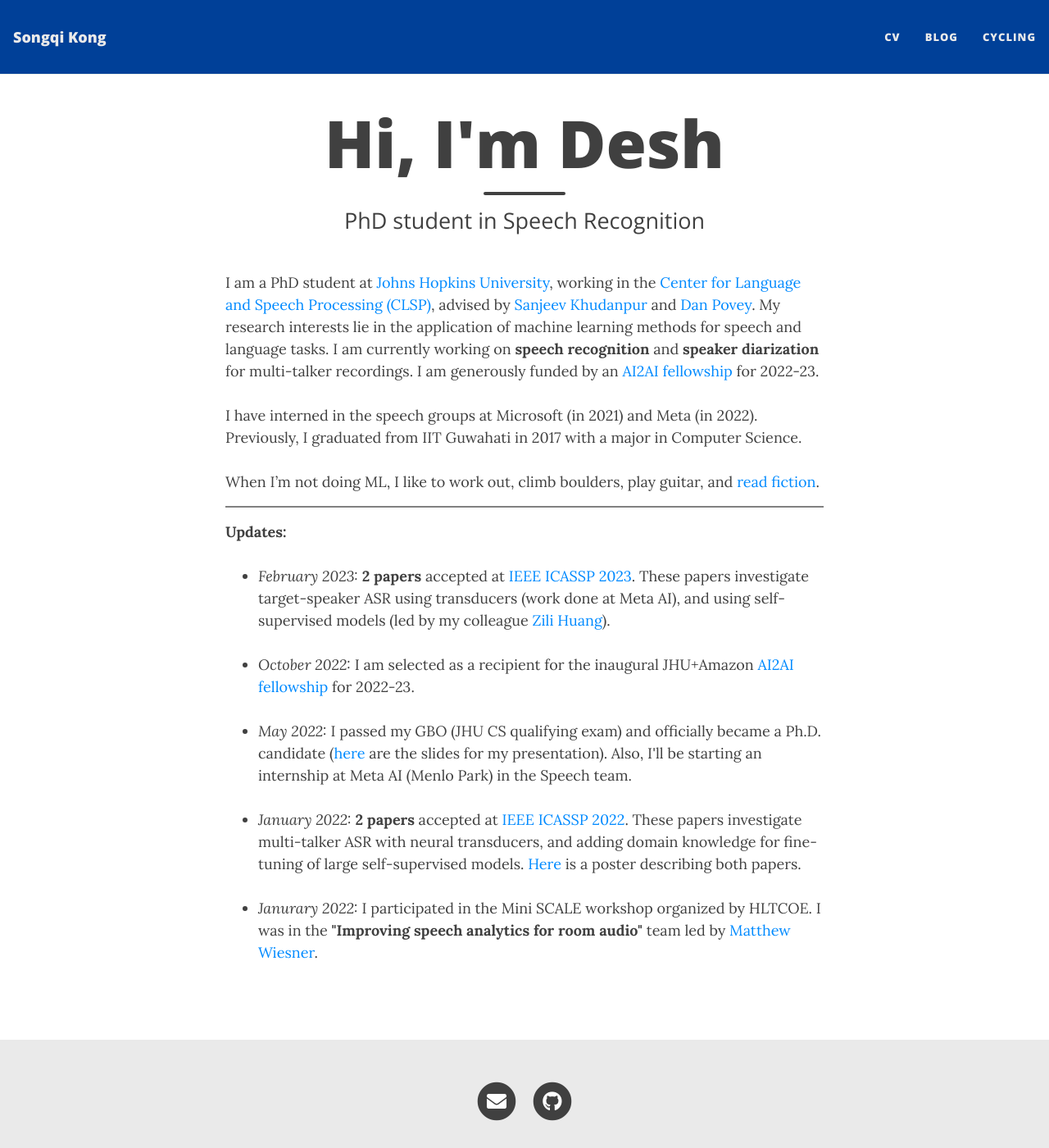
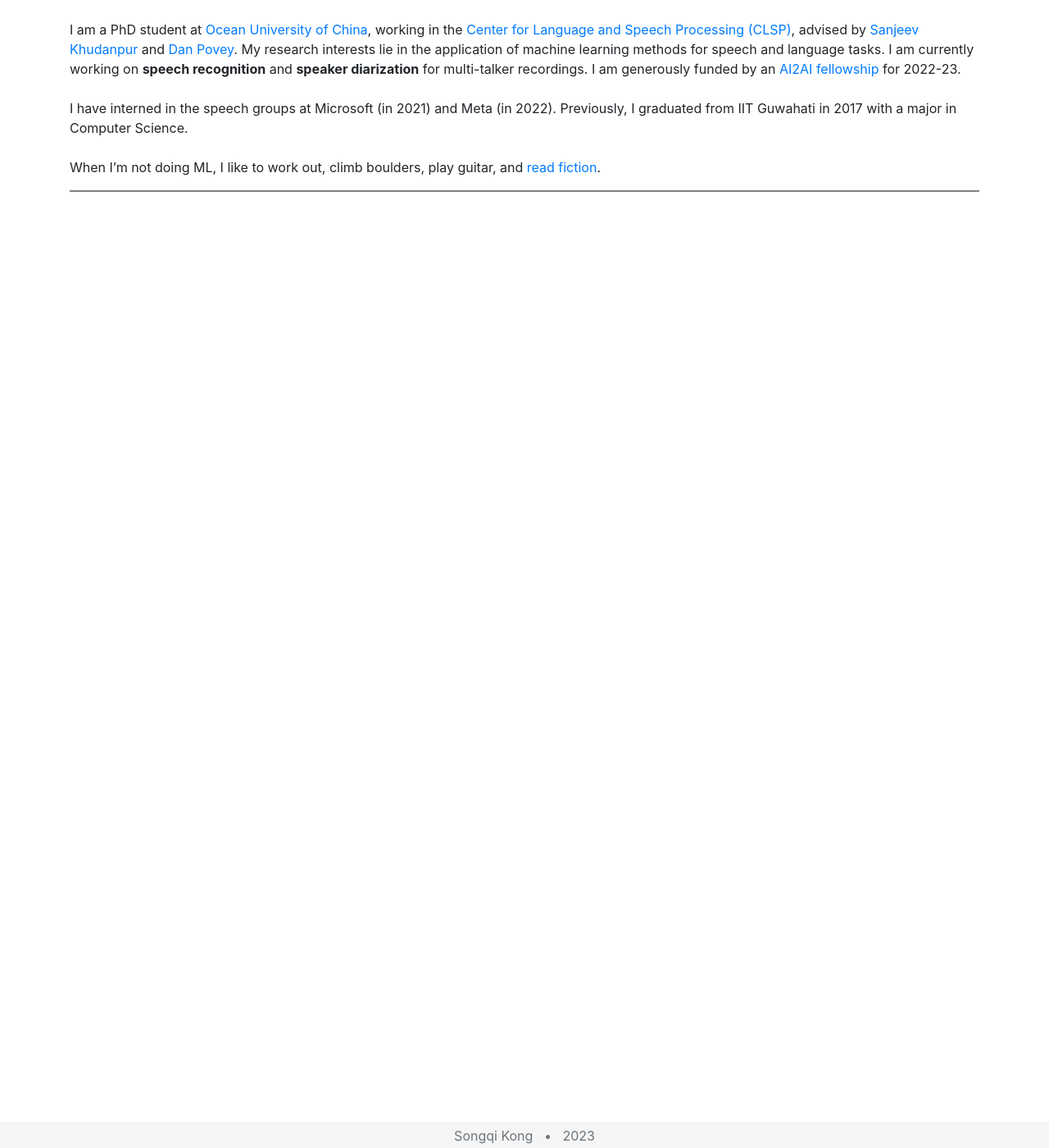
Before and after one commit to songqikong/songqikong.github.io, a Jekyll site: the page built from index.html, in a window 1280 px wide and 1400 px high. Shown: the whole window at 82% size. Built offline with Jekyll 4.4.1, drawn with Linux system fonts in a browser that asks for light colours; nearby versions of some CDN libraries; the list of posts is cut into pages by our own code; some of the changed text lies outside the part shown.

Commit message:
Update index.html

```diff
--- a/index.html
+++ b/index.html
@@ -1,11 +1,11 @@
 ---
-layout: page
-title: Hi, I'm Desh
-subtitle: PhD student in Speech Recognition
+layout: minimal
+title: Hi, I'm Songqi
+subtitle: Focusing on Computer Vision & Machine Learning as a Master Student.
 use-site-title: true
 ---
 
-<br>I am a PhD student at <a href="https://www.cs.jhu.edu/">Johns Hopkins University</a>, working in the <a
+<br>I am a PhD student at <a href="http://eweb.ouc.edu.cn/">Ocean University of China</a>, working in the <a
 	href="https://www.clsp.jhu.edu/">Center for Language and Speech Processing (CLSP)</a>, advised by <a
 	href="https://clsp.wse.jhu.edu/faculty-pages/sanjeev/">Sanjeev Khudanpur</a> and <a
 	href="http://www.danielpovey.com/">Dan Povey</a>. My research interests lie in the application of machine learning
@@ -24,70 +24,3 @@
 	href="https://www.goodreads.com/review/list/62772844-desh-raj?shelf=read&sort=date_read">read fiction</a>.<br>
 
 <hr style="height:2px;border-width:0;color:gray;background-color:gray">
-
-<b>Updates:</b><br><br>
-
-<ul>
-	<li><i>February 2023:</i> <b>2 papers</b> accepted at <a href="https://2023.ieeeicassp.org/">IEEE ICASSP 2023</a>.
-		These papers investigate target-speaker ASR using transducers (work done at Meta AI), and using self-supervised
-		models (led by my colleague <a href="https://scholar.google.com/citations?user=iQ-S0fQAAAAJ&hl=en">Zili
-			Huang</a>).
-	</li><br>
-
-	<li><i>October 2022:</i> I am selected as a recipient for the inaugural JHU+Amazon <a
-			href="https://ai2ai.engineering.jhu.edu/2022-2023-ai2ai-fellows/">AI2AI fellowship</a> for 2022-23.
-	</li><br>
-
-	<li><i>May 2022:</i> I passed my GBO (JHU CS qualifying exam) and officially became a Ph.D. candidate (<a
-			href="./static/ppt/gbo_presentation.pdf">here</a> are
-		the slides for my presentation). Also,
-		I'll be starting an internship at Meta AI (Menlo Park) in the Speech team.
-	</li><br>
-
-	<li><i>January 2022:</i> <b>2 papers</b> accepted at <a href="https://2022.ieeeicassp.org/">IEEE ICASSP 2022</a>.
-		These papers investigate multi-talker ASR with neural transducers, and adding domain knowledge for
-		fine-tuning of large self-supervised models. <a href="./static/pdf/clsp_recruitment_poster.pdf">Here</a> is a
-		poster describing both papers.
-	</li><br>
-
-	<li><i>Janurary 2022:</i> I participated in the Mini SCALE workshop organized by HLTCOE. I was in the
-		<b>"Improving speech analytics for room audio"</b> team led by <a href="https://m-wiesner.github.io/">Matthew
-			Wiesner</a>.
-	</li><br>
-
-	<!-- <li><i>June 2021:</i> <b>4 papers</b> accepted at <a href="https://www.interspeech2021.org/">INTERSPEECH 2021</a>.
-		Check out publications page for more info! Also, I am attending ICASSP 2021 virtually :)
-	</li><br>
-
-	<li><i>April 2021:</i> Our JHU-GoVivace team placed <b>2nd</b> (and 1st in the Hindi-English task) in the <a
-			href="https://navana-tech.github.io/IS21SS-indicASRchallenge/leaderboard.html">Indic code-switching
-			challenge</a>.</li><br> -->
-
-	<!-- <li><i>March 2021:</i> I will be interning (virtually) with <a
-			href="https://www.microsoft.com/en-us/research/people/jinyli/">Dr. Jinyu Li</a> at Microsoft this summer.
-	</li><br> -->
-
-	<!-- <li><i>January 2021:</i> Our Hitachi-JHU team obtained <b>2nd best DER</b> in the <a
-			href="https://sat.nist.gov/dihard3#tab_leaderboard">Third Dihard challenge</a>. We used several systems, and
-		combined their outputs with a modified version of <a href="https://github.com/desh2608/dover-lap">DOVER-Lap</a>.
-		Register for the workshop for more details!</li><br> -->
-
-	<!-- <li><i>November 2020:</i> <b>4 papers</b> accepted at <a href="http://slt2020.org/">IEEE SLT 2021</a>. Check out
-		publications page for more info!</li><br> -->
-
-	<!-- <li><i>August 2020:</i> I will be a TA for <a href="https://jhu-intro-hlt.github.io/">Intro to HLT</a> in the fall.
-	</li><br>
-
-	<li><i>June 2020:</i> I am participating in <a
-			href="https://www.clsp.jhu.edu/speech-recognition-and-diarization-for-unsegmented-multi-talker-recordings-with-speaker-overlaps/">JSALT
-			2020</a>. I will be working on informed target speaker ASR with <a
-			href="http://www.kecl.ntt.co.jp/icl/signal/member/marcd/">Marc Delcroix</a> and <a
-			href="https://sites.google.com/view/shinjiwatanabe">Shinji Watanabe</a>.</li><br>
-
-	<li><i>May 2020:</i> Our JHU submission to the <a
-			href="https://chimechallenge.github.io/chime6/results.html">CHiME-6 challenge</a> obtained
-		<b>second-best</b> results in Track 2 (diarization + ASR track). The system description paper is available <a
-			href="https://arxiv.org/abs/2006.07898">here</a>.
-	</li><br> -->
-
-</ul>
```
